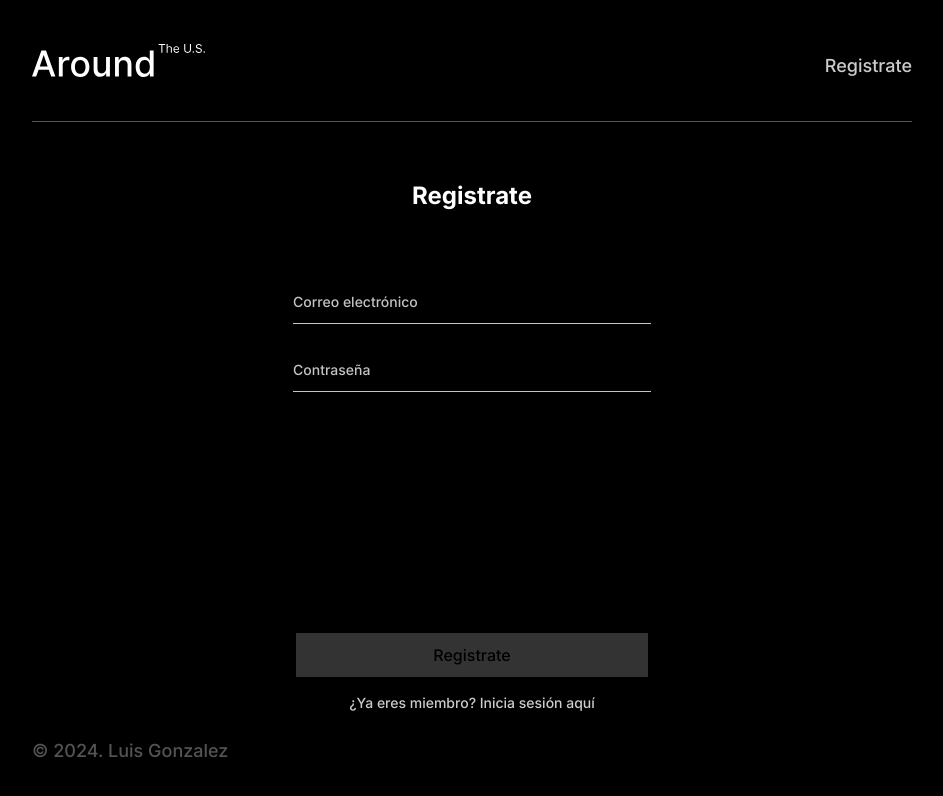
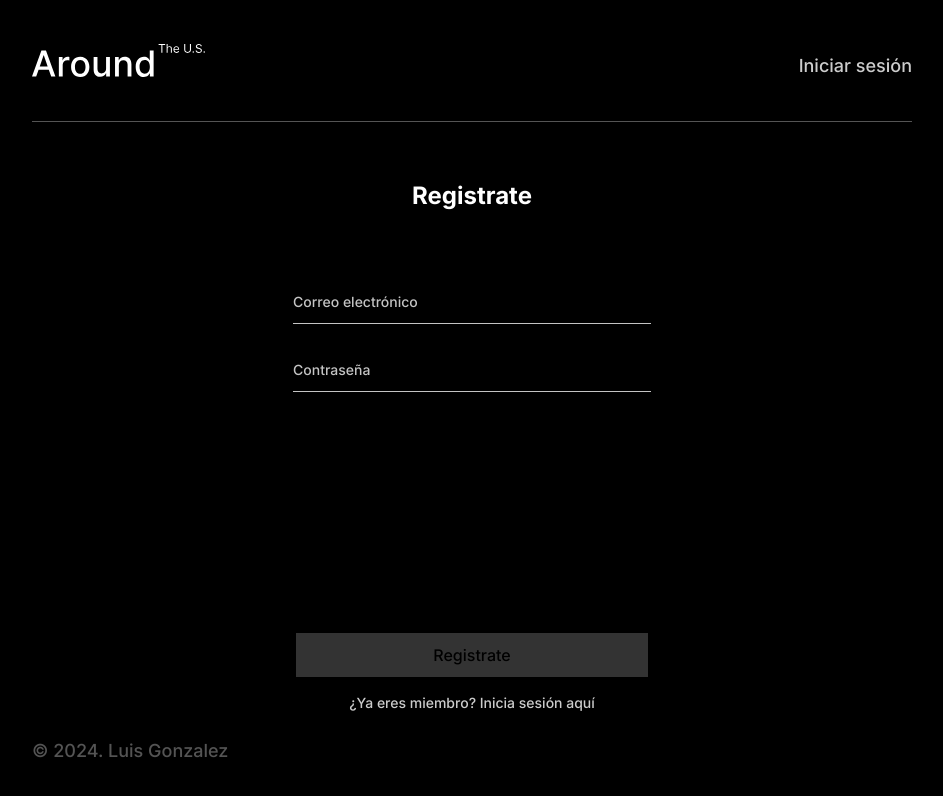
Before and after one commit to luis-gn006/web_project_around_auth, a React (Vite) app: page /register in a window 1280 px wide. Shown: the top 796 px of the page, without its empty margins (168-1111 px from the left). Built offline with nearby package versions, Linux system fonts and the light colour scheme; no server answers.

Commit message:
program use location

```diff
--- a/src/components/App.jsx
+++ b/src/components/App.jsx
@@ -1,5 +1,5 @@
 import React from "react";
-import { Routes, Route, Navigate } from "react-router-dom";
+import { Routes, Route, Navigate, useNavigate } from "react-router-dom";
 import "../pages/index.css";
 import api from "../utils/Api.js";
 import * as auth from '../utils/auth.js'
@@ -126,6 +126,7 @@ function App() {
     return await auth.register(email, password)
       .then(() => {
         console.log(email, password);
+        navigate("/login");
       })
       .catch(console.error);
   }
@@ -137,6 +138,8 @@ function App() {
       })
       .catch(console.error);
   }
+
+  const navigate = useNavigate();
 
 
 
--- a/src/components/DivWithForm.jsx
+++ b/src/components/DivWithForm.jsx
@@ -1,7 +1,8 @@
 import React from "react";
 import {divConfig} from "../utils/constants";
 import FormValidator from "./FormValidator";
-import { Link } from "react-router-dom";
+import { Link, useLocation } from "react-router-dom";
+
 function DivWithForm({
   name,
   title,
@@ -23,6 +24,10 @@ function DivWithForm({
       formValidation.resetValidation();
     }
   }, [isOpen]);
+
+  //Location
+  const location = useLocation();
+  React.useEffect(() => {}, [location]);
 
   return (
     <>
@@ -47,9 +52,12 @@ function DivWithForm({
               </button>
             </fieldset>
           </form>
-          <Link to="/login" className="div__message">
-          {`${message}`}
-        </Link>
+        {location.pathname == "/login" && (
+          <Link to="/register" className="div__message">{`${message}`}</Link>
+          )}
+        {location.pathname == "/register" && (
+          <Link to="/login" className="div__message">{`${message}`}</Link>
+          )}
         </div>
       </section>
     </>
--- a/src/components/Header.jsx
+++ b/src/components/Header.jsx
@@ -1,15 +1,23 @@
 import logo from "../images/header__logo.svg";
-import { Link } from "react-router-dom";
+import React from "react";
+import { Link, useLocation } from "react-router-dom";
 
 function Header() {
+  const location = useLocation();
+
+
+  React.useEffect(() => {}, [location]);
   return (
     <>
       <header className="header">
         <div className="header__container">
         <img src={logo} alt="logo Arround the US" className="header__logo" />
-        <Link to="register" className="header__register-login-link">
-          Registrate
-        </Link>
+        {location.pathname == "/login" && (
+          <Link to="/register" className="header__register-login-link">Registrate</Link>
+        )}
+        {location.pathname == "/register" && (
+          <Link to="/login" className="header__register-login-link">Iniciar sesión</Link>
+        )}
         </div>
         <div className="header__line"></div>
       </header>
```
